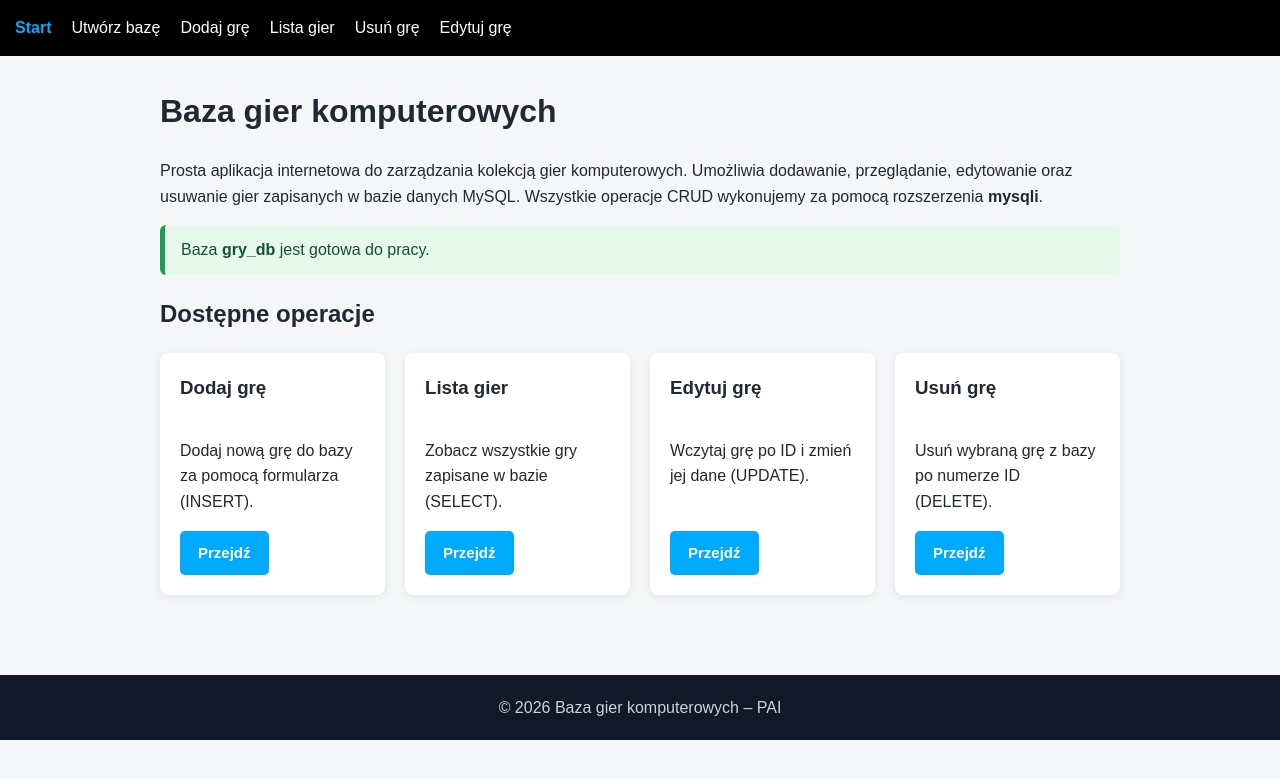
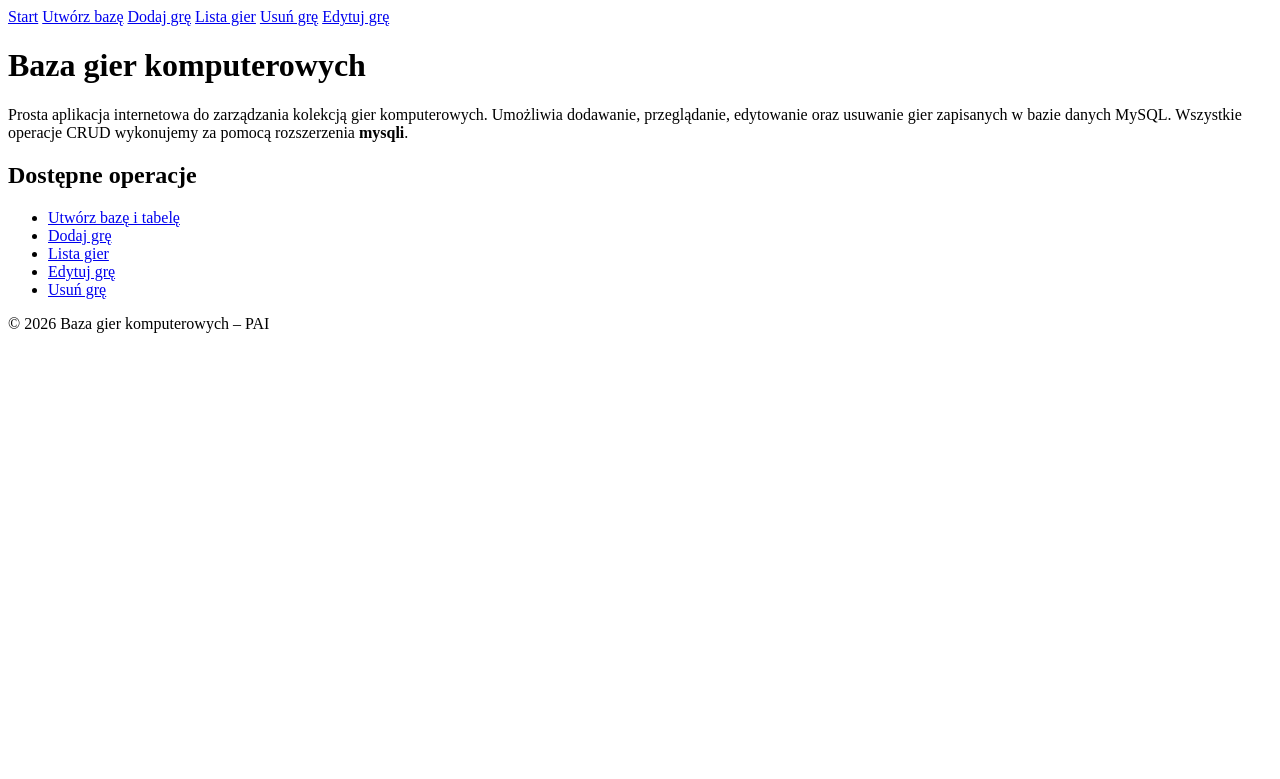
Before and after one commit to LuminousDeveloper/PAI, a PHP site: page / in a window 1280 px wide. Shown: the top 779 px of the page. Run offline with PHP 8.4, Linux system fonts and the light colour scheme.

Commit message:
Usun CSS z zadania 24 - PHP

```diff
--- a/zadanie 24 - PHP/index.php
+++ b/zadanie 24 - PHP/index.php
@@ -1,14 +1,9 @@
-<?php
-require_once 'db_connect.php';
-?>
-
 <!DOCTYPE html>
 <html lang="pl">
 <head>
     <meta charset="UTF-8">
     <meta name="viewport" content="width=device-width, initial-scale=1.0">
     <title>Baza gier komputerowych - start</title>
-    <link rel="stylesheet" href="style.css">
 </head>
 <body>
     <?php include 'nav.php'; ?>
@@ -23,44 +18,15 @@ require_once 'db_connect.php';
             rozszerzenia <strong>mysqli</strong>.
         </p>
 
-        <?php if ($dbExists): ?>
-            <p class="komunikat komunikat-sukces">
-                Baza <strong>gry_db</strong> jest gotowa do pracy.
-            </p>
-        <?php else: ?>
-            <p class="komunikat komunikat-info">
-                Baza <strong>gry_db</strong> jeszcze nie istnieje.
-                <a href="utworz.php">Utwórz bazę i tabelę</a>, aby rozpocząć.
-            </p>
-        <?php endif; ?>
-
         <h2>Dostępne operacje</h2>
 
-        <div class="karty">
-            <div class="karta">
-                <h3>Dodaj grę</h3>
-                <p>Dodaj nową grę do bazy za pomocą formularza (INSERT).</p>
-                <a class="przycisk" href="dodaj.php">Przejdź</a>
-            </div>
-
-            <div class="karta">
-                <h3>Lista gier</h3>
-                <p>Zobacz wszystkie gry zapisane w bazie (SELECT).</p>
-                <a class="przycisk" href="lista.php">Przejdź</a>
-            </div>
-
-            <div class="karta">
-                <h3>Edytuj grę</h3>
-                <p>Wczytaj grę po ID i zmień jej dane (UPDATE).</p>
-                <a class="przycisk" href="edytuj.php">Przejdź</a>
-            </div>
-
-            <div class="karta">
-                <h3>Usuń grę</h3>
-                <p>Usuń wybraną grę z bazy po numerze ID (DELETE).</p>
-                <a class="przycisk" href="usun.php">Przejdź</a>
-            </div>
-        </div>
+        <ul>
+            <li><a href="utworz.php">Utwórz bazę i tabelę</a></li>
+            <li><a href="dodaj.php">Dodaj grę</a></li>
+            <li><a href="lista.php">Lista gier</a></li>
+            <li><a href="edytuj.php">Edytuj grę</a></li>
+            <li><a href="usun.php">Usuń grę</a></li>
+        </ul>
     </main>
 
     <?php include 'footer.php'; ?>
--- a/zadanie 24 - PHP/style.css
+++ /dev/null
@@ -1,186 +0,0 @@
-* {
-    box-sizing: border-box;
-}
-
-body {
-    margin: 0;
-    font-family: Arial, Helvetica, sans-serif;
-    background-color: #f4f6f8;
-    color: #1f2933;
-    line-height: 1.6;
-}
-
-nav {
-    display: flex;
-    flex-wrap: wrap;
-    gap: 20px;
-    background: black;
-    padding: 15px;
-}
-
-nav a {
-    color: white;
-    text-decoration: none;
-}
-
-nav a:hover {
-    color: #00aaff;
-}
-
-nav a.active {
-    color: #00aaff;
-    font-weight: bold;
-}
-
-main {
-    max-width: 1000px;
-    margin: 30px auto;
-    padding: 0 20px 40px;
-}
-
-h1 {
-    margin-top: 0;
-}
-
-a {
-    color: #0077b6;
-}
-
-.komunikat {
-    padding: 12px 16px;
-    border-left: 5px solid;
-    border-radius: 6px;
-}
-
-.komunikat-sukces {
-    background-color: #e6f7ec;
-    border-color: #1f9d55;
-    color: #14532d;
-}
-
-.komunikat-blad {
-    background-color: #fdecec;
-    border-color: #d64545;
-    color: #7f1d1d;
-}
-
-.komunikat-info {
-    background-color: #e8f4fd;
-    border-color: #00aaff;
-    color: #0b4a6f;
-}
-
-form {
-    display: flex;
-    flex-direction: column;
-    max-width: 480px;
-    margin: 20px 0;
-    padding: 20px;
-    background-color: #ffffff;
-    border-radius: 8px;
-    box-shadow: 0 2px 8px rgba(15, 23, 42, 0.08);
-}
-
-label {
-    margin-top: 8px;
-    font-weight: bold;
-}
-
-input {
-    padding: 10px;
-    border: 1px solid #cbd2d9;
-    border-radius: 5px;
-    font-size: 15px;
-}
-
-input:focus {
-    outline: 2px solid #00aaff;
-    border-color: transparent;
-}
-
-.przycisk {
-    display: inline-block;
-    width: fit-content;
-    margin-top: 15px;
-    padding: 10px 18px;
-    background-color: #00aaff;
-    color: #ffffff;
-    border: none;
-    border-radius: 5px;
-    font-size: 15px;
-    font-weight: bold;
-    text-decoration: none;
-    cursor: pointer;
-}
-
-.przycisk:hover {
-    background-color: #0088cc;
-    color: #ffffff;
-}
-
-.przycisk-usun {
-    background-color: #d64545;
-}
-
-.przycisk-usun:hover {
-    background-color: #b02a2a;
-}
-
-table {
-    width: 100%;
-    margin: 20px 0;
-    border-collapse: collapse;
-    background-color: #ffffff;
-    box-shadow: 0 2px 8px rgba(15, 23, 42, 0.08);
-}
-
-th,
-td {
-    padding: 10px 12px;
-    text-align: left;
-    border-bottom: 1px solid #e4e7eb;
-}
-
-th {
-    background-color: #111827;
-    color: #ffffff;
-}
-
-tr:hover td {
-    background-color: #f7fafc;
-}
-
-.karty {
-    display: grid;
-    grid-template-columns: repeat(auto-fit, minmax(210px, 1fr));
-    gap: 20px;
-}
-
-.karta {
-    display: flex;
-    flex-direction: column;
-    padding: 20px;
-    background-color: #ffffff;
-    border-radius: 8px;
-    box-shadow: 0 2px 8px rgba(15, 23, 42, 0.08);
-}
-
-.karta h3 {
-    margin-top: 0;
-}
-
-.karta .przycisk {
-    margin-top: auto;
-}
-
-footer {
-    margin-top: 40px;
-    padding: 20px;
-    background-color: #111827;
-    color: #cbd2d9;
-    text-align: center;
-}
-
-footer p {
-    margin: 0;
-}
--- a/zadanie 24 - PHP/utworz.php
+++ b/zadanie 24 - PHP/utworz.php
@@ -48,7 +48,6 @@ if ($_SERVER['REQUEST_METHOD'] === 'POST') {
     <meta charset="UTF-8">
     <meta name="viewport" content="width=device-width, initial-scale=1.0">
     <title>Utwórz bazę - Baza gier komputerowych</title>
-    <link rel="stylesheet" href="style.css">
 </head>
 <body>
     <?php include 'nav.php'; ?>
@@ -63,13 +62,13 @@ if ($_SERVER['REQUEST_METHOD'] === 'POST') {
         </p>
 
         <?php if ($komunikat !== ''): ?>
-            <p class="komunikat komunikat-<?= $typKomunikatu ?>">
+            <p>
                 <?= htmlspecialchars($komunikat) ?>
             </p>
         <?php endif; ?>
 
         <form method="POST" action="<?= basename($_SERVER['PHP_SELF']) ?>">
-            <button class="przycisk" type="submit">Utwórz bazę i tabelę</button>
+            <button type="submit">Utwórz bazę i tabelę</button>
         </form>
 
         <h2>Struktura tabeli gry</h2>
```
Also changed, not shown: zadanie 24 - PHP/dodaj.php (+3 -4 lines), zadanie 24 - PHP/edytuj.php (+4 -5 lines), zadanie 24 - PHP/lista.php (+4 -5 lines), zadanie 24 - PHP/usun.php (+3 -4 lines).
